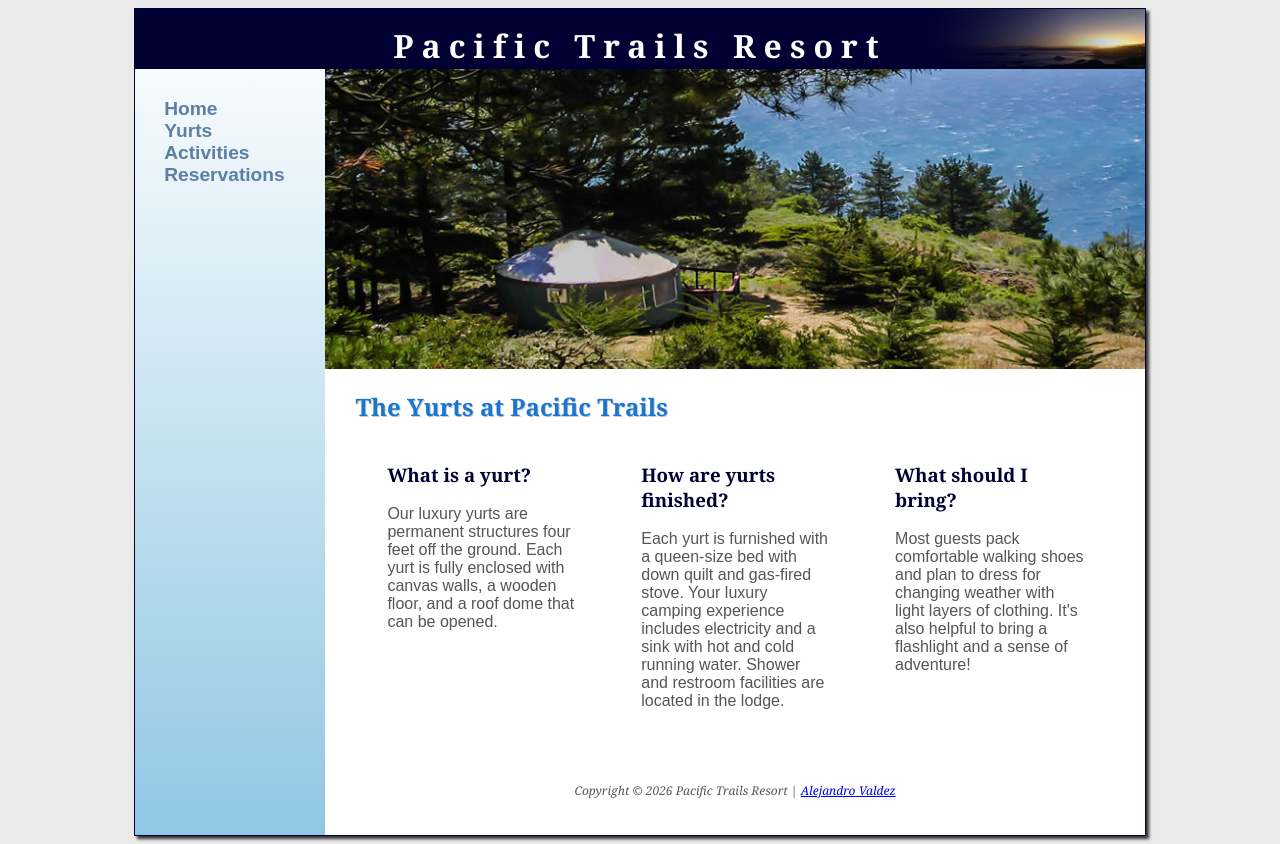
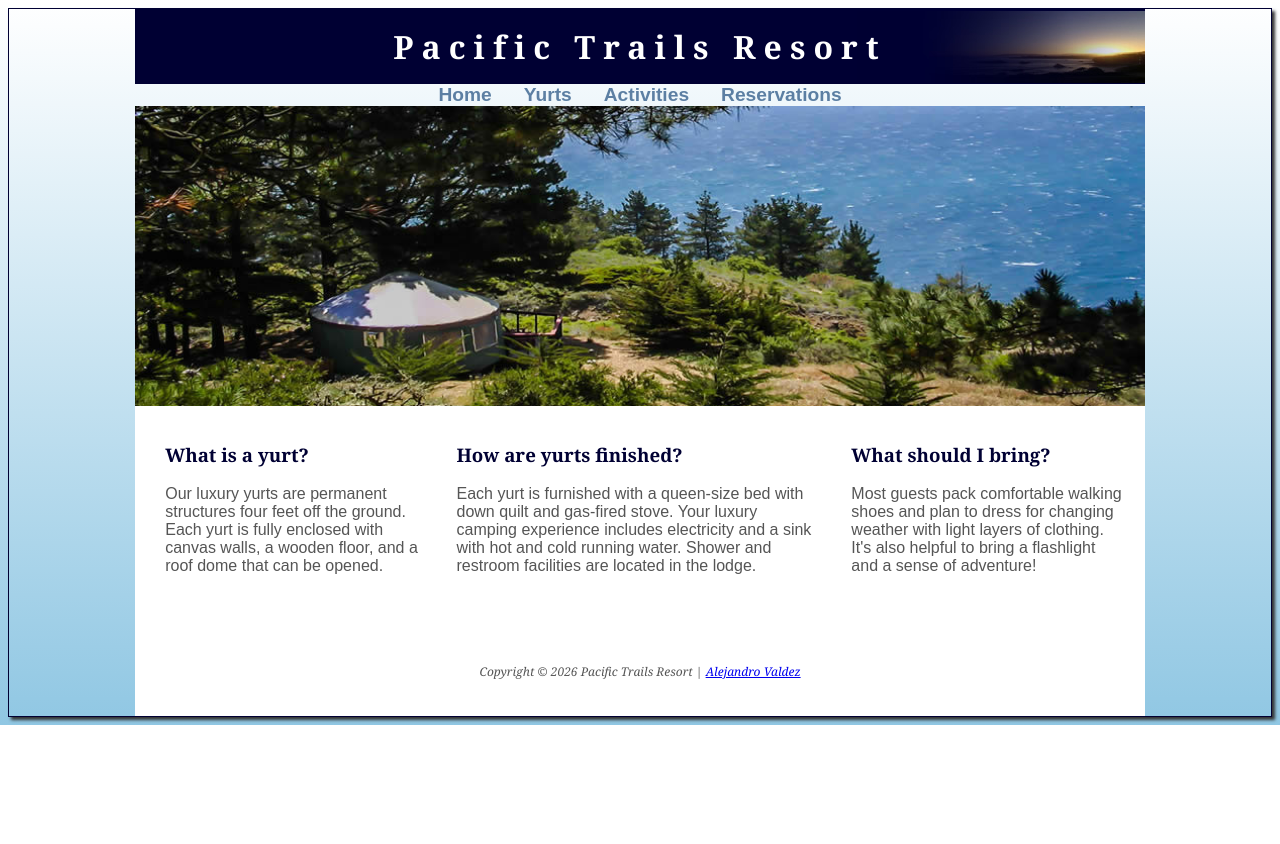
Before and after one commit to alejandro-valdez1/webd152, a website: page chapter8/ch8pacific/yurts.html in a window 1280 px wide. After the commit the page ends 800 px from the top, so only its background shows below. Drawn offline with Linux system fonts and the light colour scheme.

Commit message:
finished chapter 8 homework

```diff
--- a/chapter8/ch8pacific/pacific.css
+++ b/chapter8/ch8pacific/pacific.css
@@ -1,31 +1,32 @@
 *{
   box-sizing: border-box;
 }
-
+html{
+  scroll-behavior: smooth; /*sb:smooth*/
+}
 body {
-  background-color: #EAEAEA; /*bgc#90c7e3*/
+  background-image: linear-gradient(to bottom, #fff, #90c7e3);
+  background-repeat: no-repeat;
+  border: 1px solid #000033;
+  box-shadow: 3px 3px 3px #333; /*bd*/
   color: #555; /*color#555*/
   font-family: Arial, "Helvetica Neue", Helvetica, sans-serif; /*ffa*/
 }
 #wrapper{
-  background-color: #90c7e3; /*bgc#90c7e3*/
-  background-image: linear-gradient(to bottom, #fff, #90c7e3);
-  border: 1px solid #000033;
-  box-shadow: 3px 3px 3px #333; /*bxsd*/
-  margin: auto; /*m:a*/
-  min-width: 960px; /*mw960*/
-  max-width: 2048px; /*maw2058*/
-  width: 80%; /*w80%*/
+
+  margin: auto; /*centers wrapper horizontally*/
+  max-width: 75rem; /*limits wrapper width to 75rem*/
+  width: 80%; /*wrapper takes up 80% of viewport width*/
 }
 header {
-  background-color: #000032; /*bgc#002171*/
-  background-image: url(images/sunset.jpg); /*bgi*/
-  background-position: right; /*bgdp*/
-  background-repeat: no-repeat; /*bgr*/
-  color: #fff; /*color#fff*/
-  height: 60px; /*h60*/
-  padding-top: 15px; /*pt15*/
-  text-align: center; /*tac*/
+  background-color: #003; /*dark blue background*/
+  background-image: url(images/sunset.jpg); /*header image*/
+  background-position: right; /*image align to right*/
+  background-repeat: no-repeat; /*image does not repeat*/
+  color: #fff; /*white text color*/
+  height: auto; /*header can expand or shrink automatically*/
+  padding: 1rem; /*space above header content*/
+  text-align: center; /*centers header text horizontally*/
 }
 header a{
   text-decoration: none; /*tdn*/
@@ -37,16 +38,27 @@ header a:hover{
   color: #90c7e3; /*c#90c7e3*/
 }
 nav {
-  float: left; /*fl*/
-  font-size: 120%; /*fz120%*/
-  font-weight: bold; /*fwb*/
-  padding: 1.5em; /*p1em*/
-  width: 160px; /*w160*/
+  font-size: 120%; /*increases font size by 20%*/
+  font-weight: bold; /*makes nav text bold*/
+  padding: 0; /*space around nav content*/
+  text-align: center; /*centers nav text*/
 }
 nav ul{
-  list-style-type: none; /*listn*/
-  margin: 0; /*m0*/
-  padding: 0; /*pl0*/
+  list-style-type: none; /*removes the default bullet points*/
+  margin: 0; /*Removes default spacing outside the list*/
+  padding-left: 0; /*Removes default left padding*/
+  display: flex; /*Turns the list into a flexible layout container*/
+  flex-direction: column; /*Stacks the list items vertically*/
+  align-items: stretch; /*Each list item stretches to fill the width of the menu*/
+  max-width: 100%; /*Makes sure the menu doesn't exceed the container width*/
+  box-sizing: border-box; /*Includes padding and border inside the width of the list*/
+  flex-wrap: wrap; /*Allows items to move to a new line if needed*/
+}
+nav li{
+  border-bottom: 1px solid #003; /*Adds a bottom border to each list item*/
+  padding: 0.5em; /*Adds vertical padding to each list item*/
+  max-width: 100%; /*Makes sure the list items don't exceed the container width*/
+  box-sizing: border-box; /*Ensures padding is included in the width*/
 }
 nav a {
   text-decoration: none; /*txd*/
@@ -62,15 +74,10 @@ nav a:hover{
 }
 main{
   background-color: #fff; /*bgc#fff*/
-  margin-left: 190px; /*ml190*/
-  padding: 1px 20px 20px 30px;
-  overflow: auto; /*ova*/
+  padding: 0.0625rem 1.25rem 1.25rem 1.875rem;
 }
 section{
-  float:  left; /*fl*/
-  padding-left: 2em; /*pl2em*/
-  padding-right: 2em; /*pr2em*/
-  width: 33%; /*w33*/
+  padding: 1em 0; /*plem-0*/
 }
 h1 {
   letter-spacing: 0.25em; /*lts.25em*/
@@ -99,9 +106,10 @@ footer{
   background-color: #fff; /*bgc#fff*/
   font-size: 75%; /*fz75%*/
   font-style: italic; /*fsi*/
-  margin-left: 190px; /*ml190*/
   padding: 2em; /*p2em*/
   text-align: center; /*txa*/
+  max-width: 100vw; /*Ensures footer never exceeds viewport width*/
+  overflow-wrap: break-word; /*Allows long words to be broken and wrapped onto the next line*/
 }
 .resort {
   color: #1976d2; /*c#1976d2*/
@@ -112,7 +120,6 @@ footer{
   background-repeat: no-repeat; /*bgr*/
   background-size: cover; /*bgc:cover*/
   height: 18.75rem; /*h:18.75rem*/
-  margin-left: 190px; /*ml190*/
 }
 #homehero{
   background-image: url(images/coast.jpg);
@@ -126,3 +133,59 @@ footer{
   background-image: url(images/trail.jpg);
 
 }
+.card-row{
+  display: flex; /*Enables flexbox layout*/
+  flex-direction: column; /*Aligns children in a column*/
+  gap: 1rem; /*Adds space between items*/
+  max-width: 100vw; /*Ensures card row never exceeds viewport width*/
+  box-sizing: border-box; /*Includes padding and border in the element's total width and height*/
+  overflow: auto; /*Adds scrollbars if content overflows*/
+}
+.card-row section{
+  max-width: 100%; /*Ensures each card section doesn't exceed the width of its container*/
+  box-sizing: border-box; /*Includes padding and border in the element's total width and height*/
+  overflow-wrap: break-word; /*Allows long words to be broken and wrapped onto the next line*/
+
+}
+@media (max-width: 32.5rem){
+  body{
+    background-image: none;
+    border: none;
+    box-shadow: none;
+    margin: 0; /*Remove body margin*/
+  }
+  #wrapper{
+    width: 100%; /*Fill viewport width*/
+    max-width: 100%; /*remove max-width limit*/
+    margin: 0; /*Remove auto margin for edge-to-edge*/
+    padding: 0; /*Remove wrapper padding*/
+  }
+  header{
+    background-image: none; /*bgimg:none*/
+    padding: 0; /*p:0*/
+  }
+  footer{
+    padding: 1em; /*p1em*/
+  }
+}
+
+@media (min-width: 37.5rem){
+  nav ul{
+    flex-direction: row; /*fd:row*/
+    justify-content: center; /*jc:center*/
+    align-items: center; /*ai:center*/
+  }
+  nav li{
+    border-bottom: none; /*bb:none*/
+    padding: 0 1rem; /*p:0 1rem*/
+    max-width: none; /*mw:none*/
+  }
+  .card-row{
+    flex-direction: row; /*fd:row*/
+    gap: 2rem; /*g:2rem*/
+    max-width: 100vw; /*mw:100vw*/
+  }
+  .card-row section{
+    max-width: 100%; /*mw:100%*/
+  }
+}
--- a/chapter8/ch8pacific/yurts.html
+++ b/chapter8/ch8pacific/yurts.html
@@ -22,7 +22,8 @@
       <div id="yurthero"></div>
       <!-- main>h2{}+p{} -->
       <main>
-        <h2>The Yurts at Pacific Trails</h2>
+        <!--<h2>The Yurts at Pacific Trails</h2>-->
+        <div class="card-row">
         <section>
           <h3>What is a yurt?</h3>
           <p>
@@ -50,6 +51,7 @@
             bring a flashlight and a sense of adventure!
           </p>
         </section>
+        </div>
       </main>
 
       <!-- footer>p*2 -->
```
Also changed, not shown: chapter8/ch8pacific/activities.html (+3 -3 lines).
